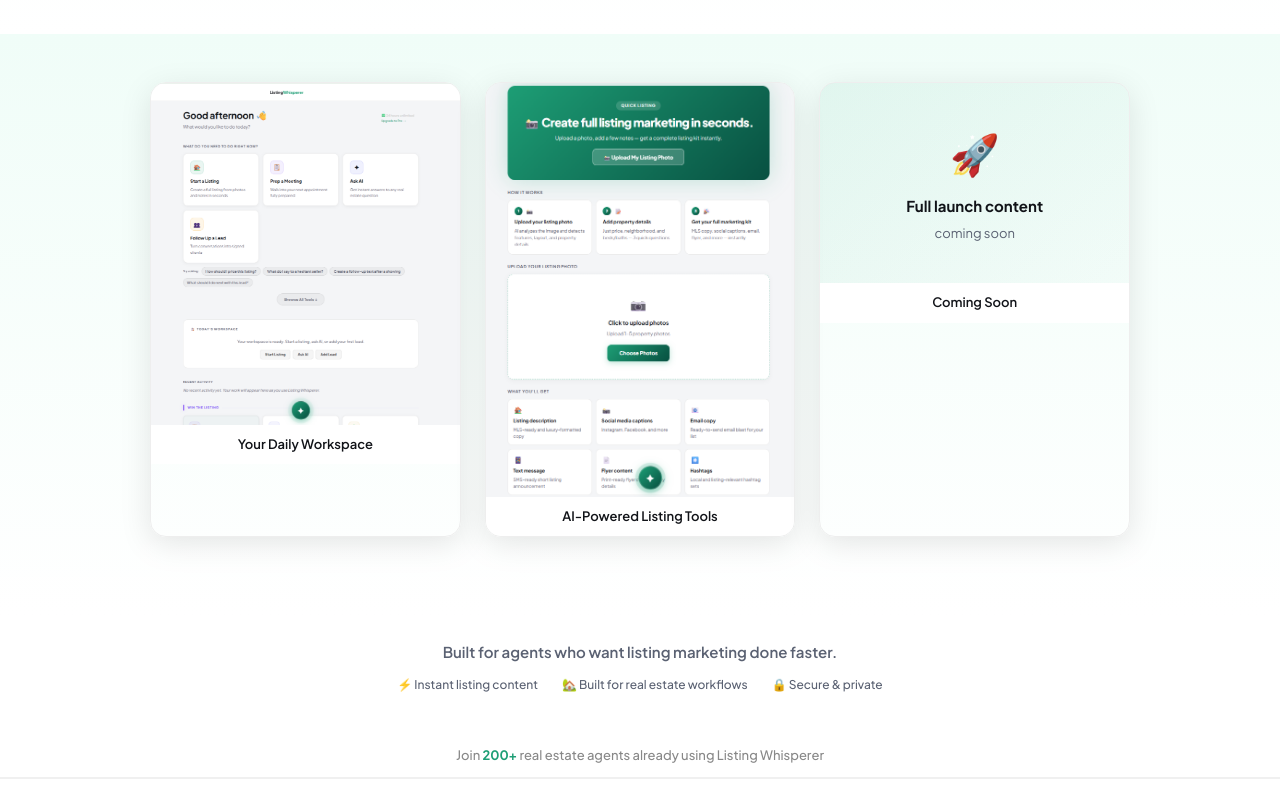
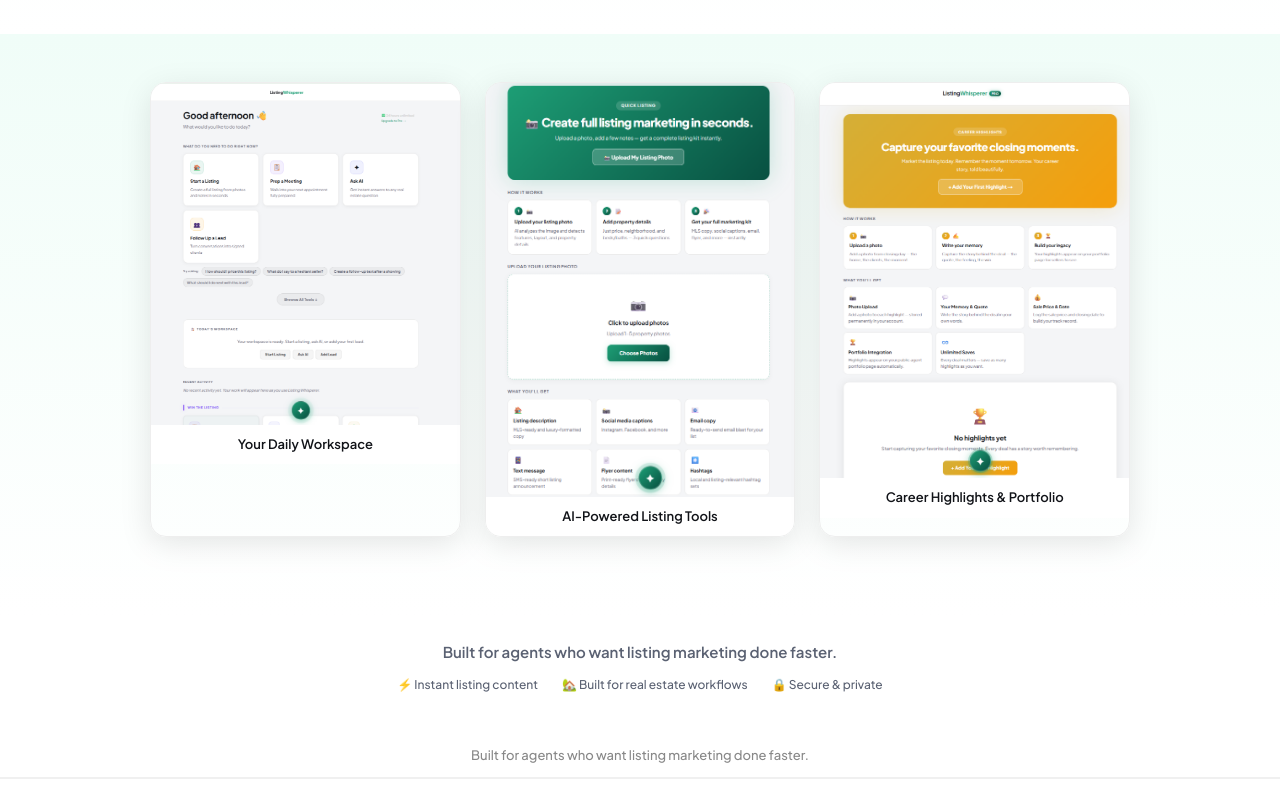
Before and after one commit to APD013/listing-whisperer, a Next.js app: page / in a window 1280 px wide. Shown: the part 680-1480 px from the top of the page. Built offline with nearby package versions, Linux system fonts and the light colour scheme; no server answers.

Commit message:
fix: replace screenshot placeholder + remove hardcoded user count

```diff
--- a/src/app/page.tsx
+++ b/src/app/page.tsx
@@ -136,14 +136,8 @@ export default function Home() {
               <div style={{padding:'10px 14px',background:'var(--lw-card,#fff)',fontSize:'13px',fontWeight:'600',color:'var(--lw-text,#111)',textAlign:'center'}}>AI-Powered Listing Tools</div>
             </div>
             <div style={{borderRadius:'16px',overflow:'hidden',boxShadow:'0 8px 32px rgba(0,0,0,0.1)',border:'1px solid #eee'}}>
-              <div style={{minHeight:'200px',background:'linear-gradient(135deg,rgba(29,158,117,0.08) 0%,rgba(29,158,117,0.02) 100%)',display:'flex',alignItems:'center',justifyContent:'center',padding:'2.5rem 1.5rem'}}>
-                <div style={{textAlign:'center'}}>
-                  <div style={{fontSize:'2.5rem',marginBottom:'12px'}}>🚀</div>
-                  <p style={{fontSize:'15px',fontWeight:'700',color:'var(--lw-text,#111)',margin:'0 0 6px'}}>Full launch content</p>
-                  <p style={{fontSize:'13px',color:'var(--lw-text-muted,#888)',margin:'0'}}>coming soon</p>
-                </div>
-              </div>
-              <div style={{padding:'10px 14px',background:'var(--lw-card,#fff)',fontSize:'13px',fontWeight:'600',color:'var(--lw-text,#111)',textAlign:'center'}}>Coming Soon</div>
+              <img src="/screenshots/screenshot-results.png" alt="Career Highlights & Portfolio" style={{width:'100%',display:'block',objectFit:'cover'}}/>
+              <div style={{padding:'10px 14px',background:'var(--lw-card,#fff)',fontSize:'13px',fontWeight:'600',color:'var(--lw-text,#111)',textAlign:'center'}}>Career Highlights & Portfolio</div>
             </div>
           </div>
         </div>
@@ -163,7 +157,7 @@ export default function Home() {
       {/* SOCIAL PROOF COUNTER */}
       <section style={{padding:'0.75rem 1.5rem',background:'#fff',borderBottom:'1px solid #f0f0f0',textAlign:'center'}}>
         <p style={{margin:'0',fontSize:'13px',color:'#888',fontWeight:'500'}}>
-          Join <span style={{fontWeight:'700',color:'#1D9E75'}}>200+</span> real estate agents already using Listing Whisperer
+          Built for agents who want listing marketing done faster.
         </p>
       </section>
 
```
